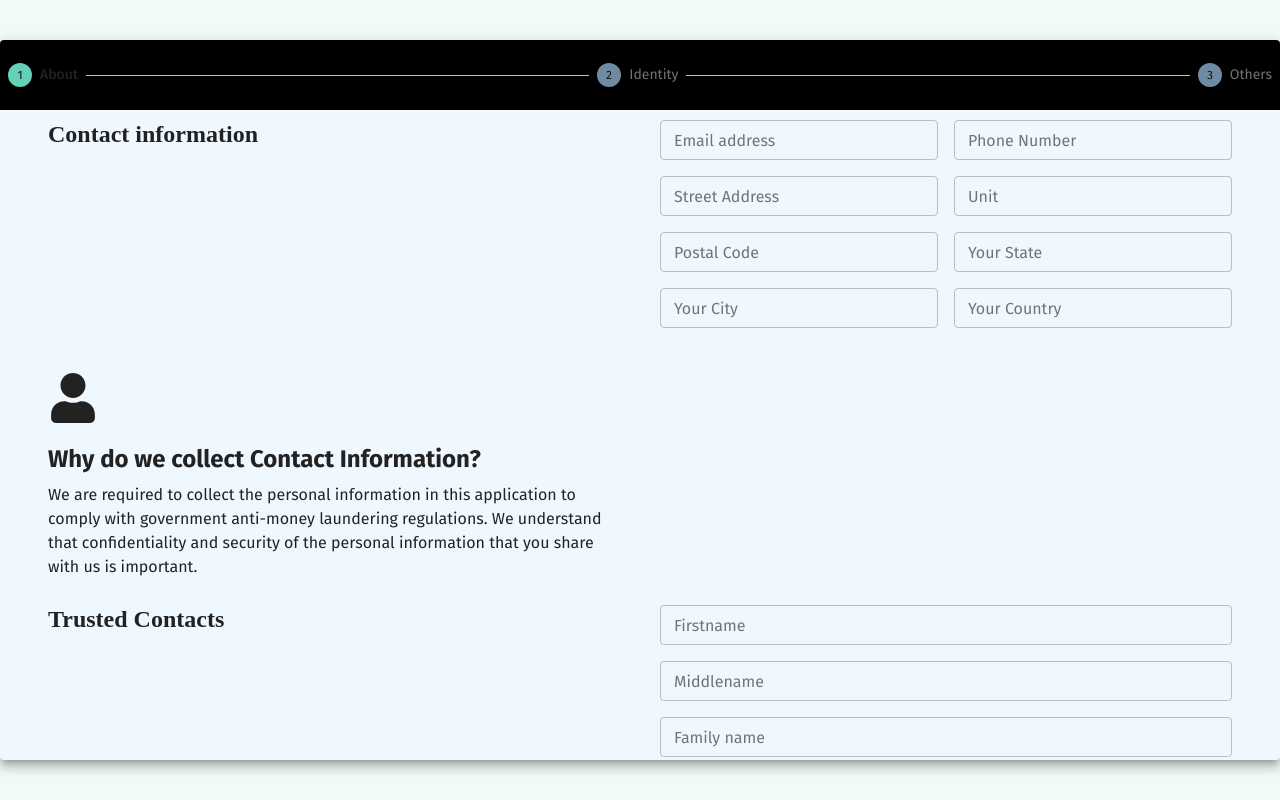
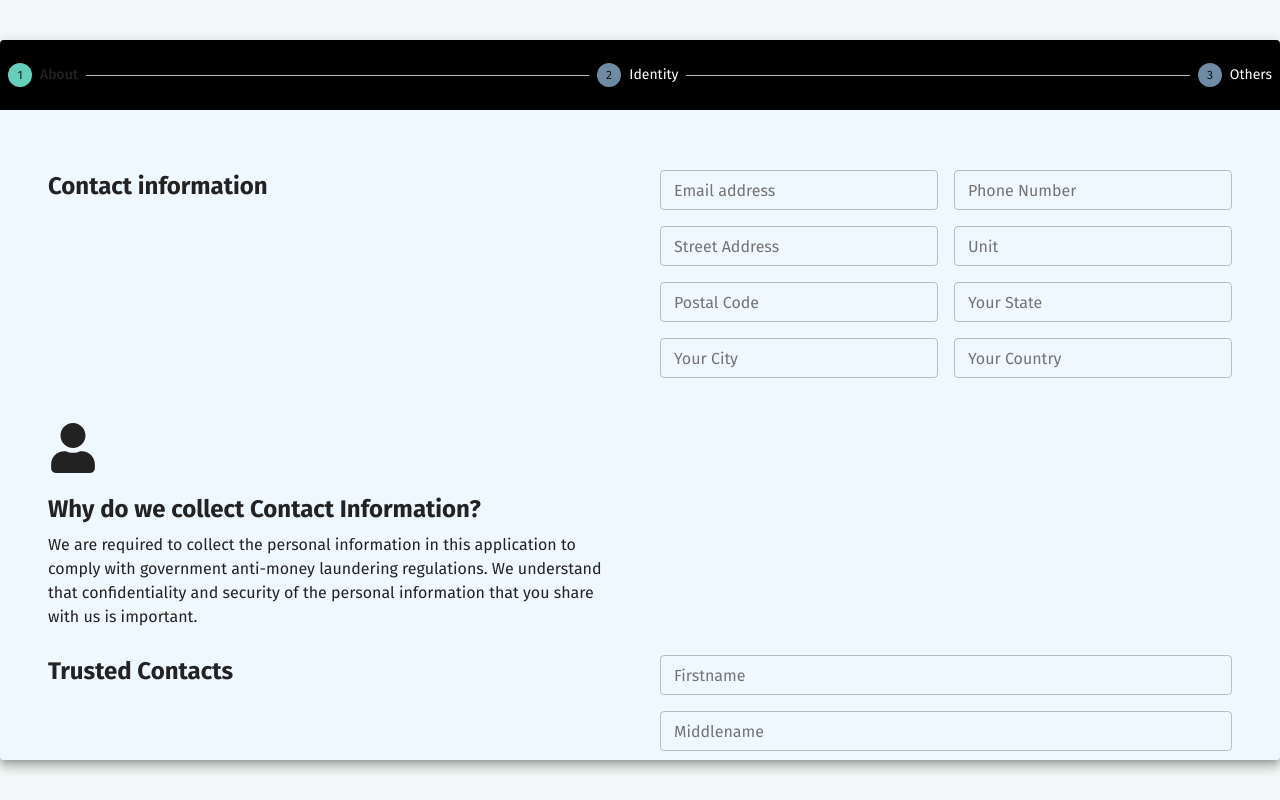
Before and after one commit to mutua-muvevi/henriot-frontend, a React (Create React App) app: page /auth/setup in a window 1280 px wide. Built offline with nearby package versions, Linux system fonts and the light colour scheme; a web font is replaced by a local one.

Commit message:
more on restructuring the setup stepper

```diff
--- a/src/components/stepper/stepper.js
+++ b/src/components/stepper/stepper.js
@@ -20,7 +20,10 @@ const StyledStepper = styled(Stepper)(({ theme }) => ({
 	alignItems: "center",
 	textAlign: "center",
 	width: "100%",
-	// color: "white"
+
+	".MuiStepLabel-label": {
+		color: "white"
+	}
 }))
 
 const StyledStepperContent = styled(Container)(({theme}) => ({
@@ -154,7 +157,7 @@ const StepperComponent = ({ steps, styles }) => {
 
 							return (
 								<Step key={label} {...stepProps}>
-									<StepLabel {...labelProps}>{label}</StepLabel>
+									<StepLabel {...labelProps} color="#fff">{label}</StepLabel>
 								</Step>
 							);
 						})
--- a/src/pages/auth/setup/about.js
+++ b/src/pages/auth/setup/about.js
@@ -8,7 +8,7 @@ import AboutContent from "./aboutcontent";
 import TrustedContactForm from "./trustedcontactform";
 
 const StyledSetupAbout = styled(Container)(({ theme }) => ({
-
+	paddingTop: "50px"
 }))
 
 const StyledSetupFormGridContainer = styled(Grid)(({ theme }) => ({
@@ -16,7 +16,7 @@ const StyledSetupFormGridContainer = styled(Grid)(({ theme }) => ({
 }))
 
 const styledHeaderFont = {
-	fontWeight: "700"
+	fontWeight: "700",
 }
 
 const StyledSetupAboutGridItem = styled(Grid)(({ theme }) => ({
@@ -28,7 +28,7 @@ const SetupAbout = ({ activeStep, handleBack, handleNext, steps }) => {
 		<StyledSetupAbout maxWidth="lg">
 			<StyledSetupFormGridContainer container columnSpacing={5}>
 				<StyledSetupAboutGridItem item xl={12} lg={12} md={6} sm={12} xs={12}>
-					<Typography variant="h3" gutterBottom sx={styledHeaderFont}>
+					<Typography variant="h5" gutterBottom sx={styledHeaderFont}>
 						Contact information
 					</Typography>
 				</StyledSetupAboutGridItem>
@@ -43,7 +43,7 @@ const SetupAbout = ({ activeStep, handleBack, handleNext, steps }) => {
 
 			<StyledSetupFormGridContainer container columnSpacing={5}>
 				<StyledSetupAboutGridItem item xl={12} lg={12} md={6} sm={12} xs={12}>
-					<Typography variant="h3" gutterBottom sx={styledHeaderFont}>
+					<Typography variant="h5" gutterBottom sx={styledHeaderFont}>
 						Trusted Contacts
 					</Typography>
 				</StyledSetupAboutGridItem>
@@ -57,7 +57,7 @@ const SetupAbout = ({ activeStep, handleBack, handleNext, steps }) => {
 				</StyledSetupAboutGridItem>
 
 				<StyledSetupAboutGridItem item xl={12} lg={12} md={6} sm={12} xs={12}>
-					<Typography variant="h3" gutterBottom sx={styledHeaderFont}>
+					<Typography variant="h5" gutterBottom sx={styledHeaderFont}>
 							<Box sx={{ display: 'flex', flexDirection: 'row', pt: 2, pb: 2}}>
 								<Button
 									color="inherit"
--- a/src/pages/auth/setup/identity.js
+++ b/src/pages/auth/setup/identity.js
@@ -8,7 +8,7 @@ import SetupDocumentsForm from "./documentsform";
 import IdentityContent from "./identitycontent";
 
 const StyledSetupIdentity = styled(Container)(({ theme }) => ({
-
+	paddingTop: "50px"
 }))
 
 const StyledSetupFormGridContainer = styled(Grid)(({ theme }) => ({
@@ -28,7 +28,7 @@ const SetupIdentity = ({ activeStep, handleBack, handleNext, steps }) => {
 		<StyledSetupIdentity maxWidth="lg">
 			<StyledSetupFormGridContainer container spacing={2}>
 				<StyledSetupIdentityGridItem item xl={12} lg={12} md={6} sm={12} xs={12}>
-					<Typography variant="h3" gutterBottom sx={styledHeaderFont}>
+					<Typography variant="h5" gutterBottom sx={styledHeaderFont}>
 						Identity information
 					</Typography>
 				</StyledSetupIdentityGridItem>
@@ -43,7 +43,7 @@ const SetupIdentity = ({ activeStep, handleBack, handleNext, steps }) => {
 
 			<StyledSetupFormGridContainer container spacing={2}>
 				<StyledSetupIdentityGridItem item xl={12} lg={12} md={6} sm={12} xs={12}>
-					<Typography variant="h3" gutterBottom sx={styledHeaderFont}>
+					<Typography variant="h5" gutterBottom sx={styledHeaderFont}>
 						Documents
 					</Typography>
 				</StyledSetupIdentityGridItem>
@@ -53,7 +53,7 @@ const SetupIdentity = ({ activeStep, handleBack, handleNext, steps }) => {
 
 
 				<StyledSetupIdentityGridItem item xl={12} lg={12} md={6} sm={12} xs={12}>
-					<Typography variant="h3" gutterBottom sx={styledHeaderFont}>
+					<Typography variant="h5" gutterBottom sx={styledHeaderFont}>
 							<Box sx={{ display: 'flex', flexDirection: 'row', pt: 2, pb: 2}}>
 								<Button
 									color="inherit"
--- a/src/pages/auth/setup/others.js
+++ b/src/pages/auth/setup/others.js
@@ -9,7 +9,7 @@ import EnabledAssetsForm from "./enabledassetsform";
 import IdentityContent from "./identitycontent";
 
 const StyledSetupOthers = styled(Container)(({ theme }) => ({
-
+	paddingTop: "50px"
 }))
 
 const StyledSetupFormGridContainer = styled(Grid)(({ theme }) => ({
@@ -29,7 +29,7 @@ const SetupOthers = ({ activeStep, handleBack, handleNext, steps }) => {
 		<StyledSetupOthers maxWidth="lg">
 			<StyledSetupFormGridContainer container spacing={2}>
 				<StyledSetupOthersGridItem item xl={12} lg={12} md={6} sm={12} xs={12}>
-					<Typography variant="h3" gutterBottom sx={styledHeaderFont}>
+					<Typography variant="h5" gutterBottom sx={styledHeaderFont}>
 						Disclosures
 					</Typography>
 				</StyledSetupOthersGridItem>
@@ -44,7 +44,7 @@ const SetupOthers = ({ activeStep, handleBack, handleNext, steps }) => {
 
 			<StyledSetupFormGridContainer container spacing={2}>
 				<StyledSetupOthersGridItem item xl={12} lg={12} md={6} sm={12} xs={12}>
-					<Typography variant="h3" gutterBottom sx={styledHeaderFont}>
+					<Typography variant="h5" gutterBottom sx={styledHeaderFont}>
 						Agreements
 					</Typography>
 				</StyledSetupOthersGridItem>
@@ -60,7 +60,7 @@ const SetupOthers = ({ activeStep, handleBack, handleNext, steps }) => {
 
 
 				<StyledSetupOthersGridItem item xl={12} lg={12} md={6} sm={12} xs={12}>
-					<Typography variant="h3" gutterBottom sx={styledHeaderFont}>
+					<Typography variant="h5" gutterBottom sx={styledHeaderFont}>
 							<Box sx={{ display: 'flex', flexDirection: 'row', pt: 2, pb: 2}}>
 								<Button
 									color="inherit"
```
